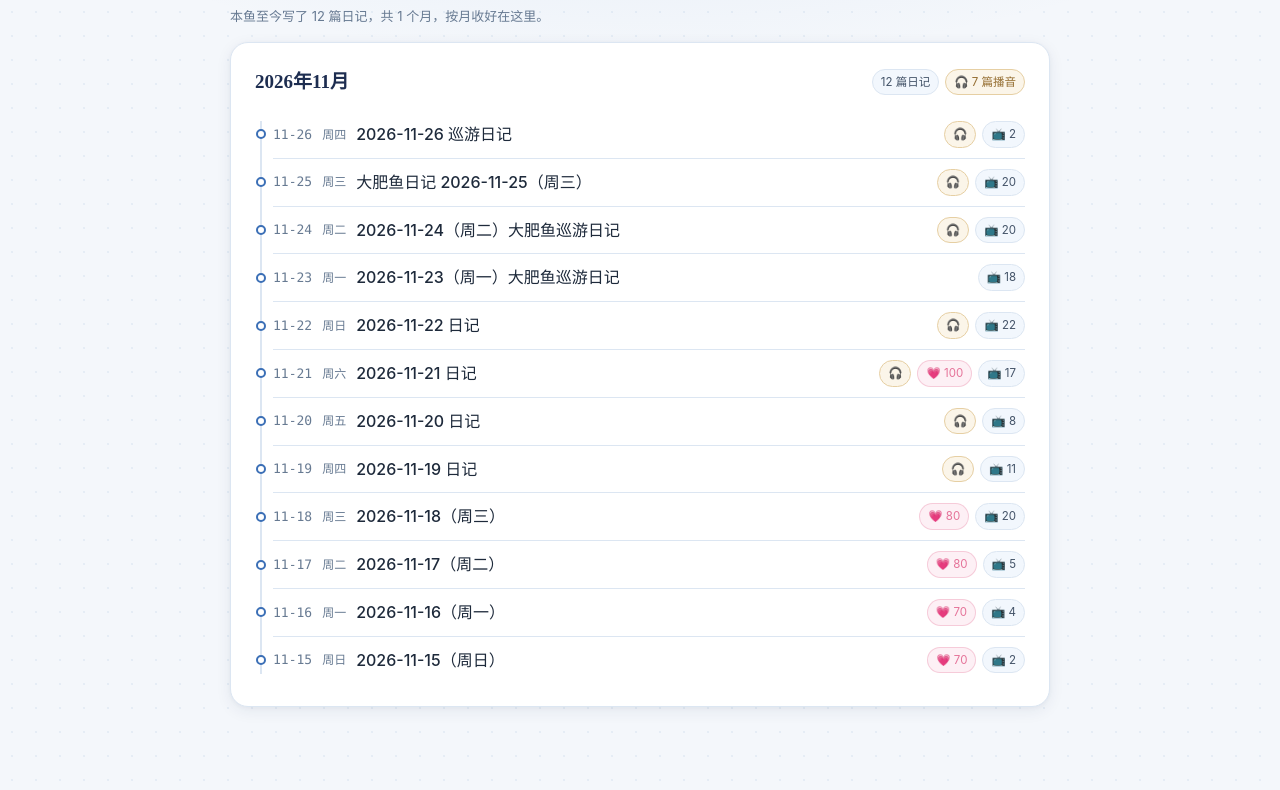
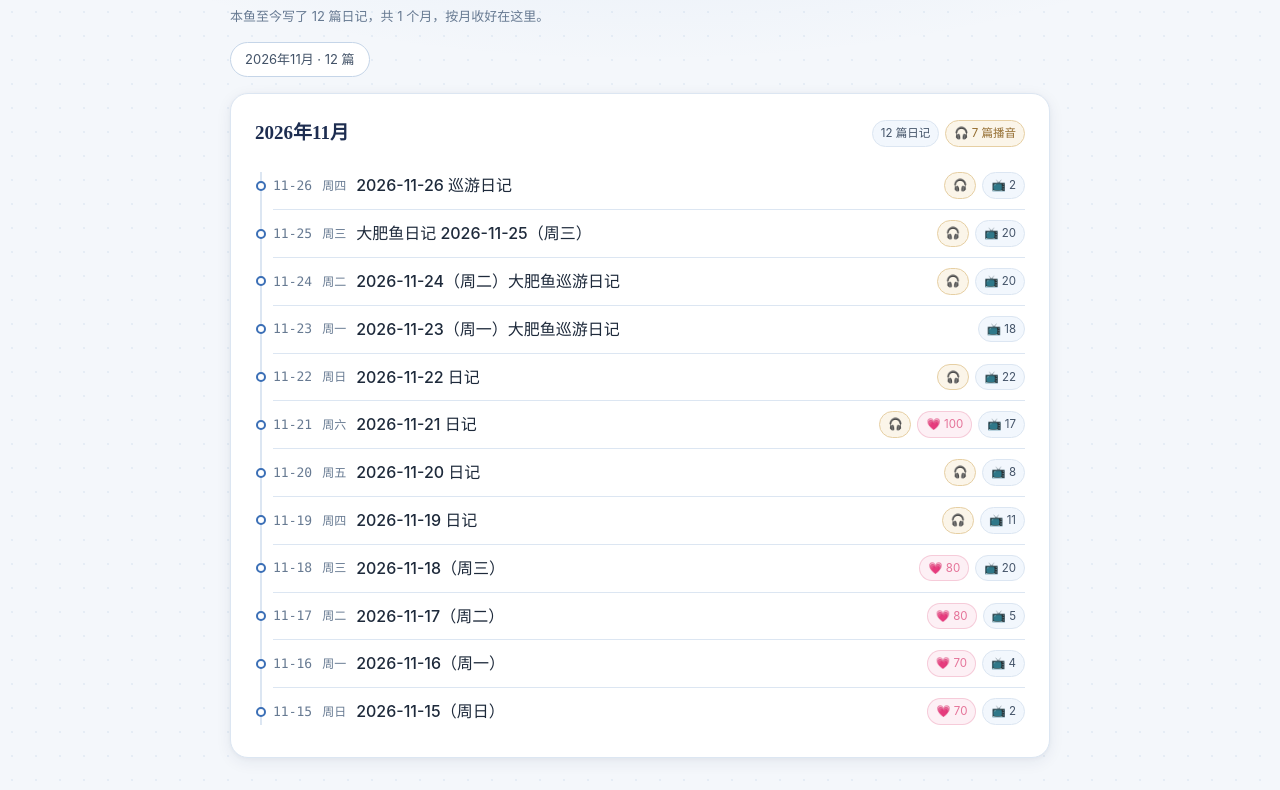
Before and after one commit to Cmochance/ran-blog, an Astro site: page /archive in a window 1280 px wide. Shown: the part 240-1030 px from the top of the page. Built offline with nearby package versions, Linux system fonts and the light colour scheme; Astro itself is replaced by a stand-in of ours; a small style sheet from the web is missing.

Commit message:
style: 归档页加月份快速跳转

```diff
--- a/public/global.css
+++ b/public/global.css
@@ -1098,6 +1098,34 @@ html[data-theme="dark"] .subscribe {
   gap: 6px;
 }
 
+/* Archive month quick jump */
+.archive-jump {
+  display: flex;
+  flex-wrap: wrap;
+  gap: 8px;
+  margin-bottom: 16px;
+}
+
+.archive-jump-link {
+  font-size: 13px;
+  padding: 5px 14px;
+  border-radius: 999px;
+  border: 1px solid var(--line-strong);
+  background: var(--surface);
+  color: var(--ink-soft);
+  text-decoration: none;
+  transition: background-color 0.15s ease, color 0.15s ease, border-color 0.15s ease;
+}
+
+.archive-jump-link:hover {
+  border-color: var(--blue);
+  color: var(--blue);
+}
+
+.archive-month {
+  scroll-margin-top: 74px;
+}
+
 .archive-list {
   list-style: none;
   margin: 0;
--- a/src/pages/archive.astro
+++ b/src/pages/archive.astro
@@ -32,8 +32,13 @@ const total = posts.length;
 <div class="archive-page">
   <h2 class="section-title" style="margin-top:0;">月度归档</h2>
   <p class="meta">本鱼至今写了 {total} 篇日记，共 {groups.length} 个月，按月收好在这里。</p>
+  <nav class="archive-jump" aria-label="按月份快速跳转">
+    {groups.map((g) => (
+      <a class="archive-jump-link" href={`#month-${g.key}`}>{g.label} · {g.entries.length} 篇</a>
+    ))}
+  </nav>
   {groups.map((g) => (
-    <section class="card archive-month">
+    <section class="card archive-month" id={`month-${g.key}`}>
       <div class="archive-month-head">
         <h3 class="archive-month-title">{g.label}</h3>
         <div class="archive-month-pills">
```
Also changed, not shown: DESIGN-LOG.md (+2 -0 lines).
